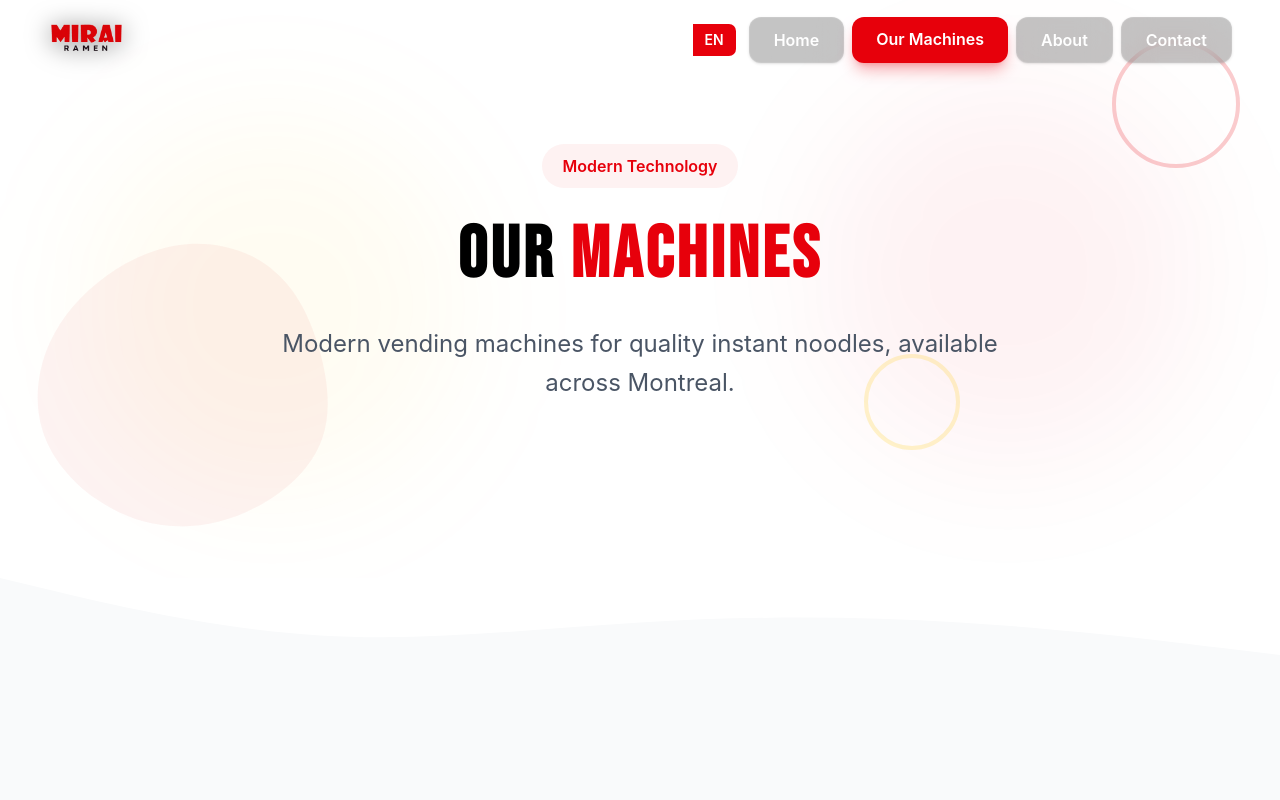
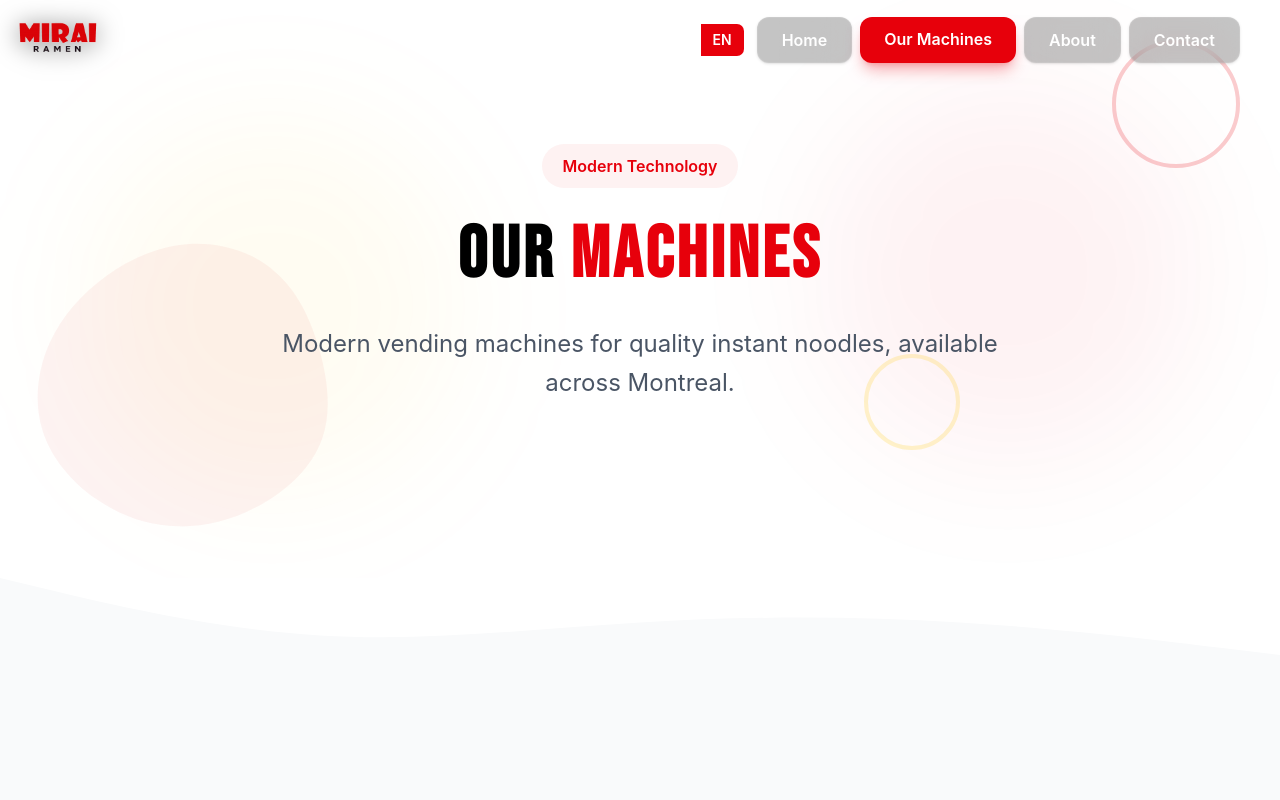
Before and after one commit to EnissayG/MiraiNoodle, a React (Vite) app: page /products in a window 1280 px wide. Shown: the top 800 px of the page. Built offline with nearby package versions, Linux system fonts and the light colour scheme.

Commit message:
logo a gauche

```diff
--- a/src/app/components/Footer.tsx
+++ b/src/app/components/Footer.tsx
@@ -14,7 +14,7 @@ export function Footer() {
             <img
               src={logo}
               alt="Mirai Ramen"
-              className="h-14 sm:h-16 w-auto max-w-full object-contain object-left mb-6"
+              className="h-16 sm:h-[4.75rem] w-auto max-w-full object-contain object-left mb-6"
               loading="lazy"
               decoding="async"
             />
--- a/src/app/components/Navigation.tsx
+++ b/src/app/components/Navigation.tsx
@@ -29,17 +29,16 @@ export function Navigation() {
 
   return (
     <nav className="fixed top-0 left-0 w-full z-50 bg-transparent text-white">
-      <div className="max-w-7xl mx-auto px-6 sm:px-8 lg:px-12">
-        <div className="flex justify-between items-center h-20 gap-4 w-full">
+      <div className="flex justify-between items-center h-20 w-full gap-4 pl-2 sm:pl-3 md:pl-4 pr-4 sm:pr-6 lg:pr-10">
           <Link
             to="/"
             onClick={handleLinkClick}
-            className="shrink-0 flex items-center py-1 -ml-1 sm:ml-0 focus:outline-none focus-visible:ring-2 focus-visible:ring-red-500 focus-visible:ring-offset-2 focus-visible:ring-offset-transparent rounded-md"
+            className="shrink-0 flex items-center py-1 min-w-0 focus:outline-none focus-visible:ring-2 focus-visible:ring-red-500 focus-visible:ring-offset-2 focus-visible:ring-offset-transparent rounded-md"
           >
             <img
               src={logo}
               alt="Mirai Ramen"
-              className="h-9 sm:h-10 md:h-11 w-auto max-w-[min(62vw,290px)] md:max-w-[min(40vw,360px)] object-contain object-left drop-shadow-[0_2px_12px_rgba(0,0,0,0.5)]"
+              className="h-10 sm:h-11 md:h-12 w-auto max-w-[min(68vw,320px)] md:max-w-[min(44vw,400px)] object-contain object-left drop-shadow-[0_2px_12px_rgba(0,0,0,0.5)]"
               decoding="async"
             />
           </Link>
@@ -85,11 +84,11 @@ export function Navigation() {
           >
             {isOpen ? <X size={24} /> : <Menu size={24} />}
           </button>
-        </div>
+      </div>
 
         {/* Mobile Navigation */}
         {isOpen && (
-          <div className="md:hidden py-4 space-y-2">
+          <div className="md:hidden py-4 space-y-2 pl-2 sm:pl-3 md:pl-4 pr-4 sm:pr-6 border-t border-white/10">
             <div className="flex rounded-lg overflow-hidden border border-white/20 bg-white/5 w-fit mb-2">
               {(['fr', 'en'] as const).map((lang) => (
                 <button
@@ -119,7 +118,6 @@ export function Navigation() {
             ))}
           </div>
         )}
-      </div>
     </nav>
   );
 }
```
